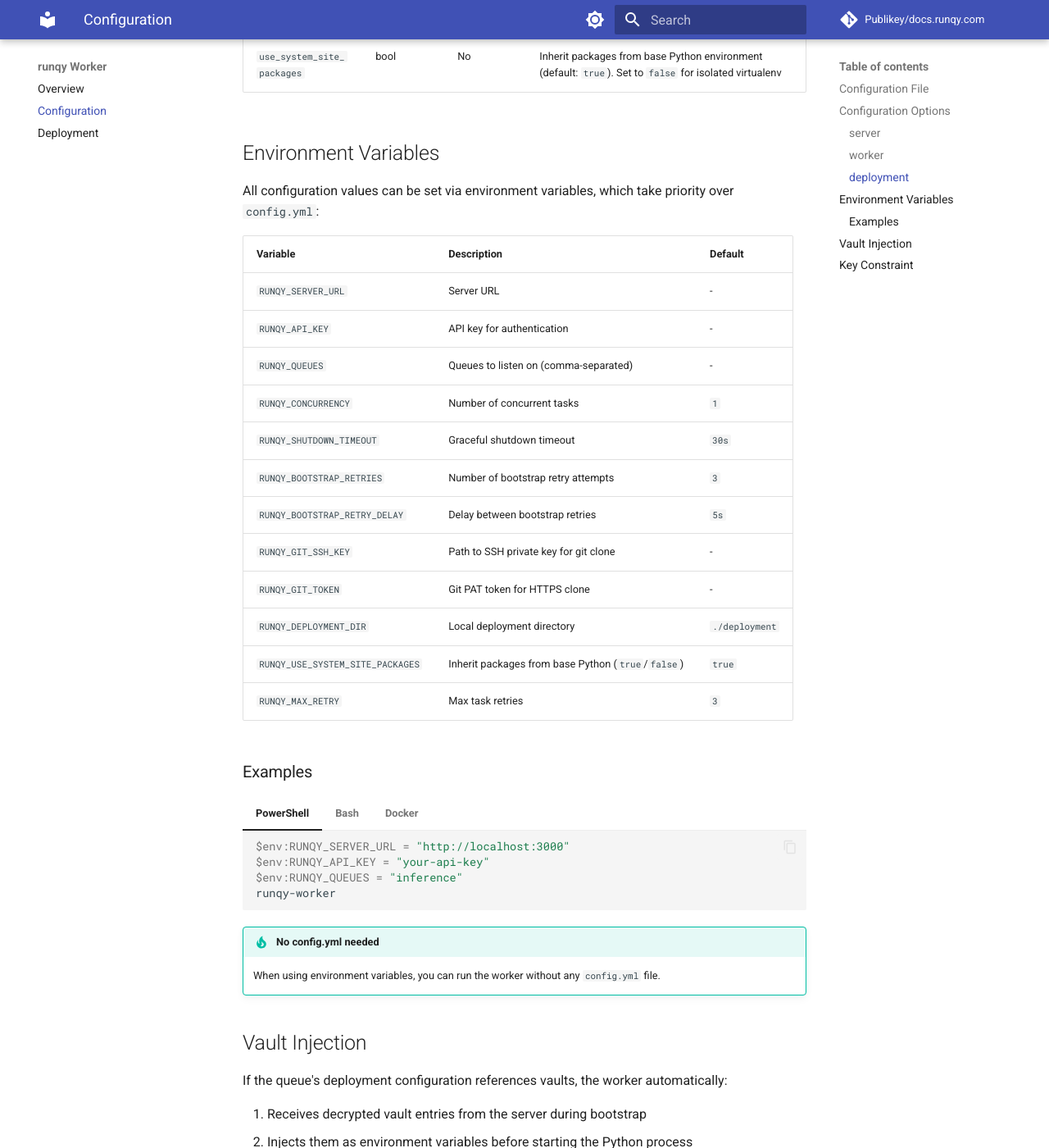
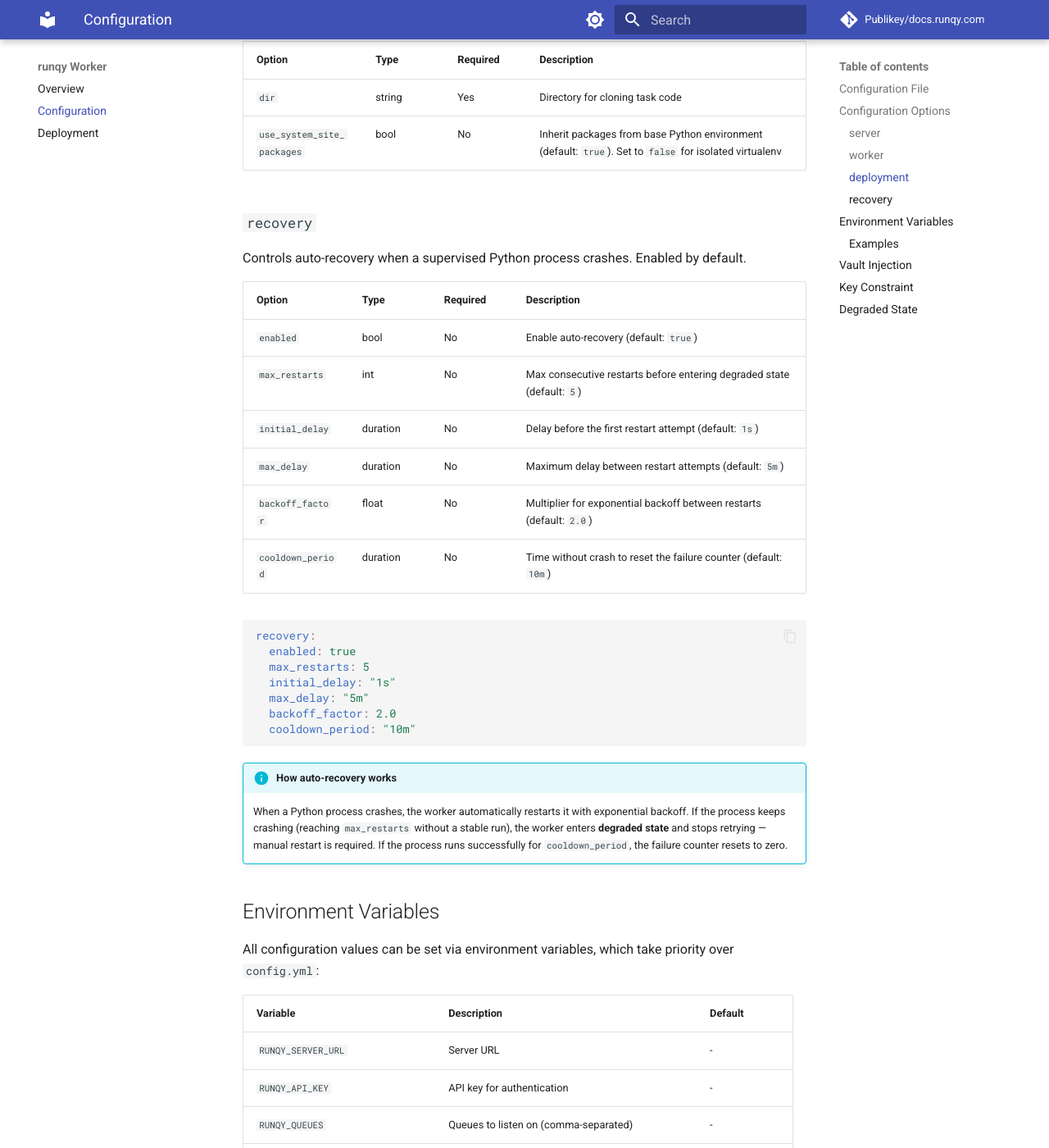
Before and after one commit to Publikey/docs.runqy.com, an MkDocs documentation site: the page built from docs/worker/configuration.md, in a window 1280 px wide and 1400 px high, scrolled down 1283 px. Shown: the whole window at 82% size. Built offline with MkDocs 1.6.1 and Material for MkDocs 9.7.7, drawn with Linux system fonts in a browser that asks for light colours; comment, search, counter and statistics services are not loaded; some of the changed text lies outside the part shown.

Commit message:
Modify: doc worker recovery optional variables

````diff
--- a/docs/worker/configuration.md
+++ b/docs/worker/configuration.md
@@ -17,6 +17,11 @@ worker:
 deployment:
   dir: "./deployment"
   use_system_site_packages: true  # Set to false for isolated virtualenv
+
+recovery:
+  enabled: true        # Auto-restart crashed Python processes (default: true)
+  max_restarts: 5      # Circuit breaker threshold (default: 5)
+  cooldown_period: 10m # Stable run time to reset counter (default: 10m)
 ```
 
 ## Configuration Options
@@ -43,6 +48,35 @@ deployment:
 | `dir` | string | Yes | Directory for cloning task code |
 | `use_system_site_packages` | bool | No | Inherit packages from base Python environment (default: `true`). Set to `false` for isolated virtualenv |
 
+### `recovery`
+
+Controls auto-recovery when a supervised Python process crashes. Enabled by default.
+
+| Option | Type | Required | Description |
+|--------|------|----------|-------------|
+| `enabled` | bool | No | Enable auto-recovery (default: `true`) |
+| `max_restarts` | int | No | Max consecutive restarts before entering degraded state (default: `5`) |
+| `initial_delay` | duration | No | Delay before the first restart attempt (default: `1s`) |
+| `max_delay` | duration | No | Maximum delay between restart attempts (default: `5m`) |
+| `backoff_factor` | float | No | Multiplier for exponential backoff between restarts (default: `2.0`) |
+| `cooldown_period` | duration | No | Time without crash to reset the failure counter (default: `10m`) |
+
+```yaml
+recovery:
+  enabled: true
+  max_restarts: 5
+  initial_delay: "1s"
+  max_delay: "5m"
+  backoff_factor: 2.0
+  cooldown_period: "10m"
+```
+
+!!! info "How auto-recovery works"
+    When a Python process crashes, the worker automatically restarts it with exponential backoff.
+    If the process keeps crashing (reaching `max_restarts` without a stable run), the worker enters
+    **degraded state** and stops retrying — manual restart is required. If the process runs
+    successfully for `cooldown_period`, the failure counter resets to zero.
+
 ## Environment Variables
 
 All configuration values can be set via environment variables, which take priority over `config.yml`:
@@ -61,6 +95,11 @@ All configuration values can be set via environment variables, which take priori
 | `RUNQY_DEPLOYMENT_DIR` | Local deployment directory | `./deployment` |
 | `RUNQY_USE_SYSTEM_SITE_PACKAGES` | Inherit packages from base Python (`true`/`false`) | `true` |
 | `RUNQY_MAX_RETRY` | Max task retries | `3` |
+| `RUNQY_RECOVERY_ENABLED` | Enable process auto-recovery (`true`/`false`) | `true` |
+| `RUNQY_RECOVERY_MAX_RESTARTS` | Max consecutive restarts before degraded state | `5` |
+| `RUNQY_RECOVERY_INITIAL_DELAY` | Initial delay before restart attempt | `1s` |
+| `RUNQY_RECOVERY_MAX_DELAY` | Maximum backoff delay between restarts | `5m` |
+| `RUNQY_RECOVERY_COOLDOWN` | Stable run time to reset failure counter | `10m` |
 
 ### Examples
 
@@ -124,3 +163,14 @@ Each worker instance:
 - Has a concurrency of 1 for the Python process (though the worker can manage queue operations concurrently)
 
 To scale, run multiple worker instances.
+
+## Degraded State
+
+If the supervised Python process crashes repeatedly and exceeds `max_restarts` without a stable run:
+
+1. Worker enters **degraded state** — no more restart attempts
+2. Heartbeat reports `healthy: false` with recovery state `degraded`
+3. Tasks are returned to queue for retry (but will keep failing on this worker)
+4. **Manual restart of the worker is required** to recover
+
+To disable auto-recovery entirely and revert to the old behavior (immediate degraded state on first crash), set `recovery.enabled: false`.
````
